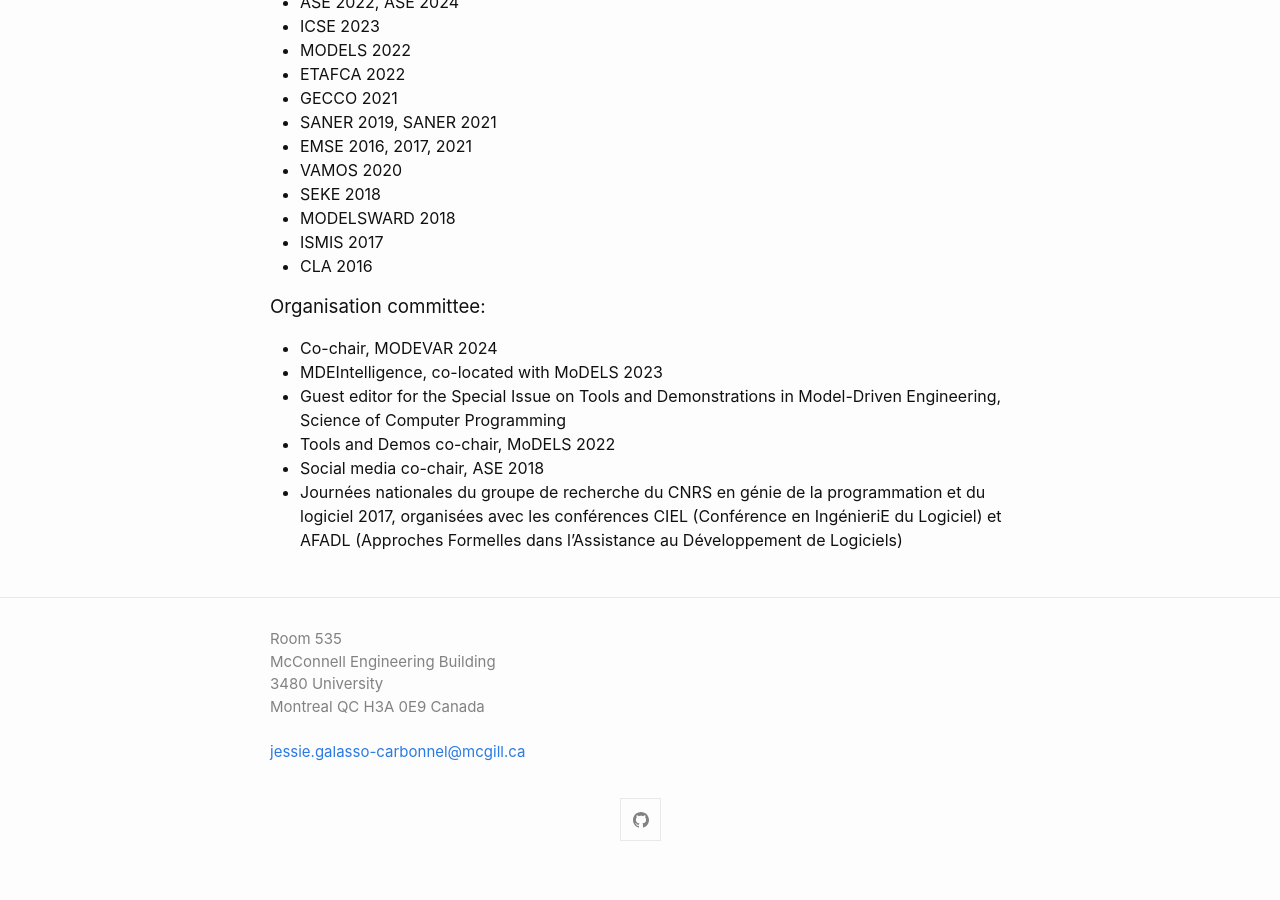
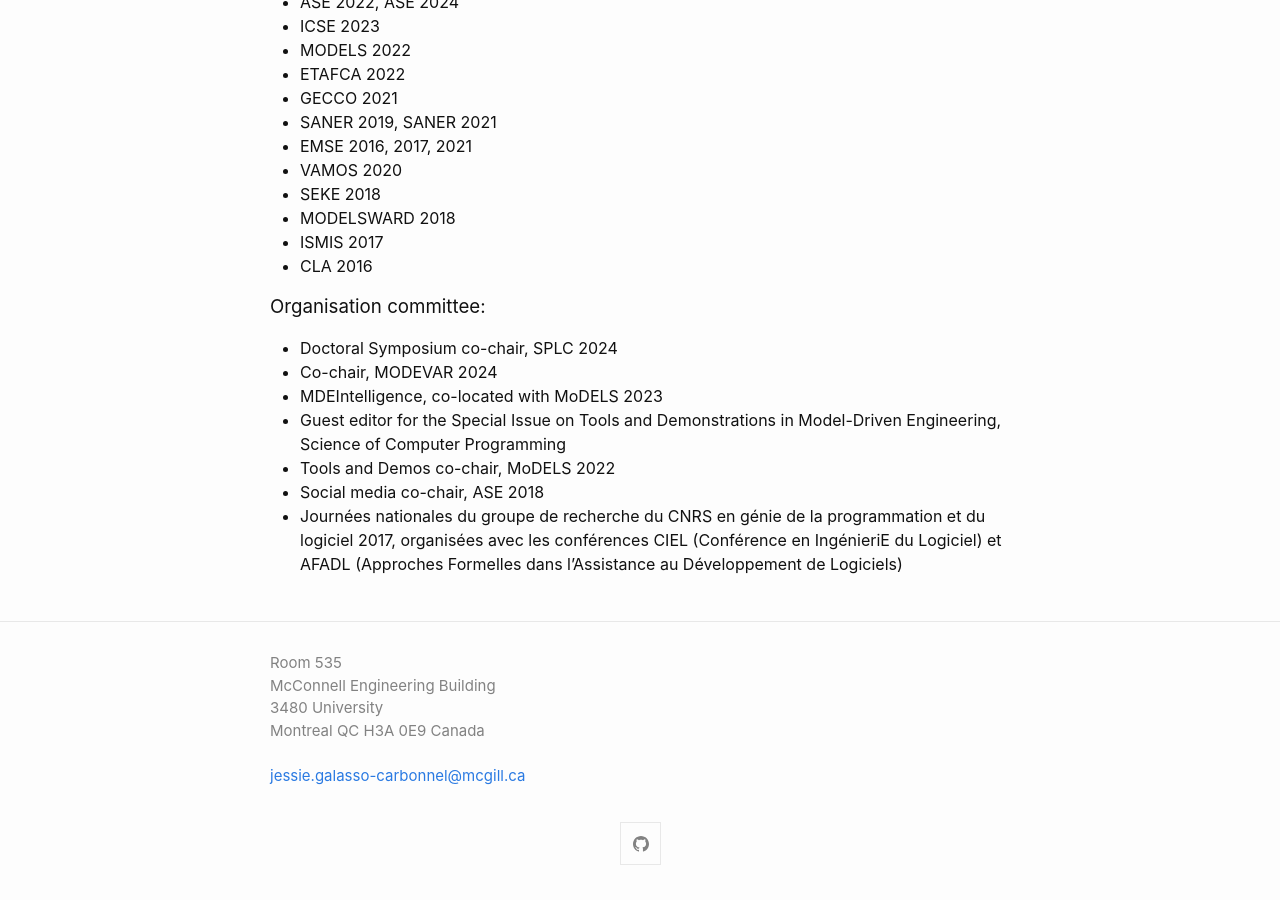
Before and after one commit to jgalasso/jgalasso.github.io, a Jekyll site: the page built from service.md, in a window 1280 px wide and 900 px high, scrolled down 788 px. Built offline with Jekyll 4.4.1, drawn with Linux system fonts in a browser that asks for light colours; before the commit the page ends 1664 px from its top, so only the background shows below that.

Commit message:
DS splc 24

```diff
--- a/service.md
+++ b/service.md
@@ -47,6 +47,7 @@ permalink: /service/
 
 ### Organisation committee:
 
+- Doctoral Symposium co-chair, SPLC 2024
 - Co-chair, MODEVAR 2024
 - MDEIntelligence, co-located with MoDELS 2023
 - Guest editor for the Special Issue on Tools and Demonstrations in Model-Driven Engineering, Science of Computer Programming
```
Also changed, not shown: Gemfile.lock, 1 other file.
